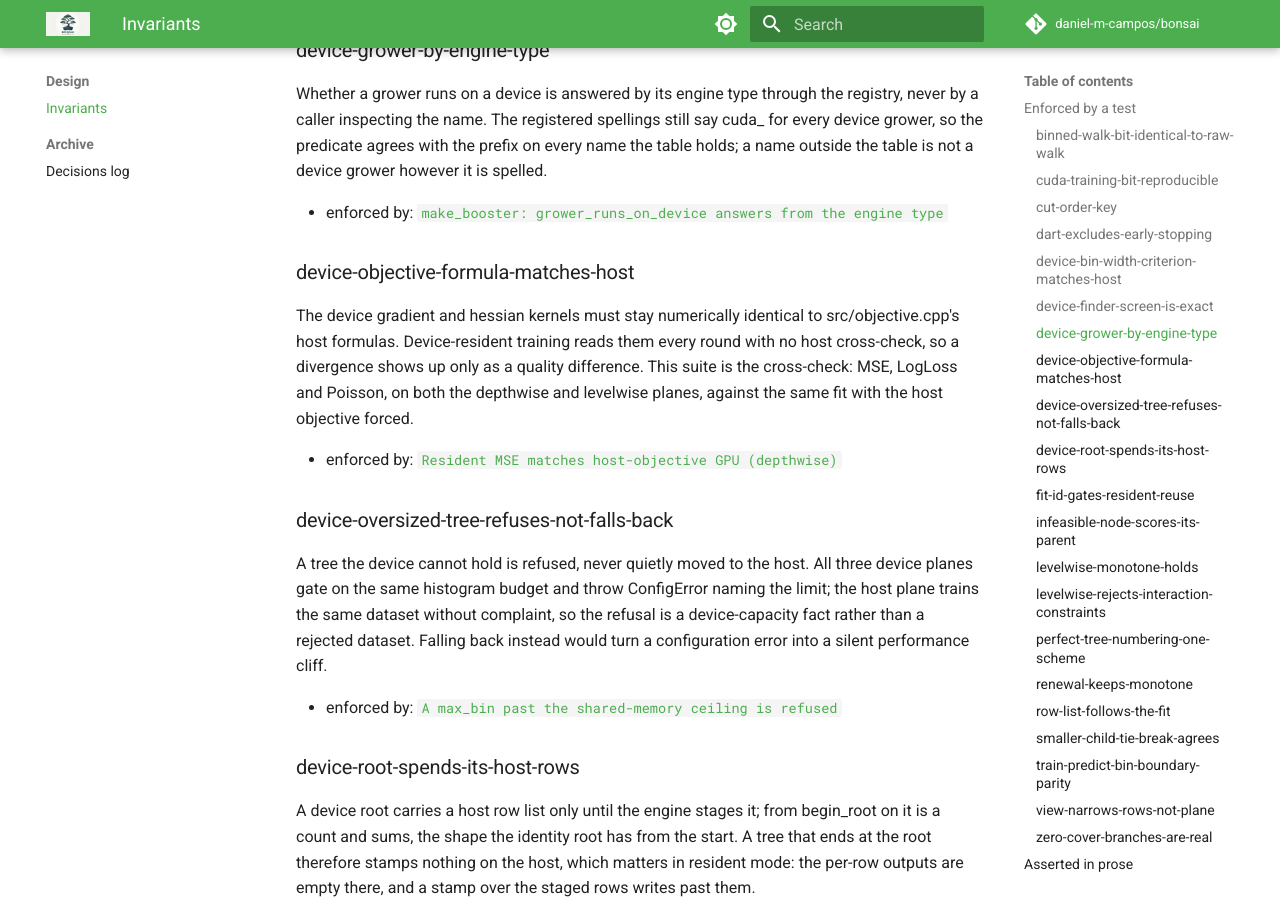
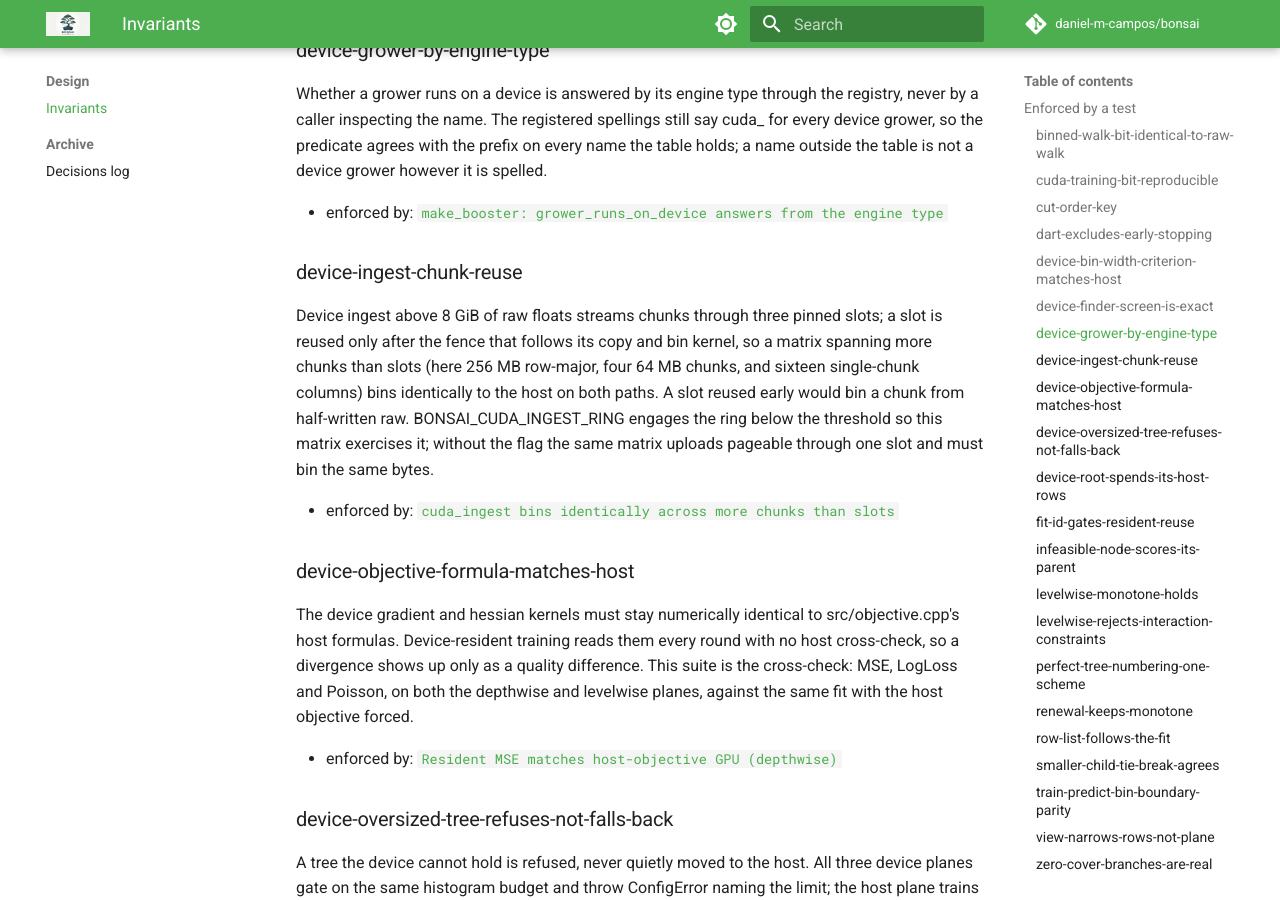
Before and after one commit to daniel-m-campos/bonsai, an MkDocs documentation site: the page built from docs/invariants.md, in a window 1280 px wide and 900 px high, scrolled down 2047 px. Built offline with MkDocs 1.6.1 and Material for MkDocs 9.7.7, drawn with Linux system fonts in a browser that asks for light colours; comment, search, counter and statistics services are not loaded.

Commit message:
perf(cuda): engage the ingest ring above 8 GiB of raw floats
Same-pod on an RTX PRO 6000, the pinned ring took the 16M x 1024 cell's
ingest_dbin from 3.57 to 2.78 s and its fit from 14.87 to 14.12 s, the
two 8 GiB cells read flat within 3%, and a 128 MiB cell paid 0.05 s for
three 64 MiB pinned slots it could not amortise. The ring now engages
only above 8 GiB of raw floats; smaller matrices upload pageable through
one slot on the default stream, the path main runs. BONSAI_CUDA_INGEST_RING
forces the ring below the threshold so the chunk-reuse invariant test
still crosses its three slots at 256 MB, and the same test now runs the
pageable path too.

Ran: make format, python3 scripts/comment_lint.py

```diff
--- a/docs/invariants.md
+++ b/docs/invariants.md
@@ -49,6 +49,12 @@ The device finders screen every cut with fp32 interval bounds and score only the
 Whether a grower runs on a device is answered by its engine type through the registry, never by a caller inspecting the name. The registered spellings still say cuda_ for every device grower, so the predicate agrees with the prefix on every name the table holds; a name outside the table is not a device grower however it is spelled.
 
 - enforced by: [`make_booster: grower_runs_on_device answers from the engine type`](../tests/unit/test_make_booster.cpp)
+
+### device-ingest-chunk-reuse
+
+Device ingest above 8 GiB of raw floats streams chunks through three pinned slots; a slot is reused only after the fence that follows its copy and bin kernel, so a matrix spanning more chunks than slots (here 256 MB row-major, four 64 MB chunks, and sixteen single-chunk columns) bins identically to the host on both paths. A slot reused early would bin a chunk from half-written raw. BONSAI_CUDA_INGEST_RING engages the ring below the threshold so this matrix exercises it; without the flag the same matrix uploads pageable through one slot and must bin the same bytes.
+
+- enforced by: [`cuda_ingest bins identically across more chunks than slots`](../tests/unit/test_cuda_grower.cpp)
 
 ### device-objective-formula-matches-host
 
```
Also changed, not shown: 2 other files.
